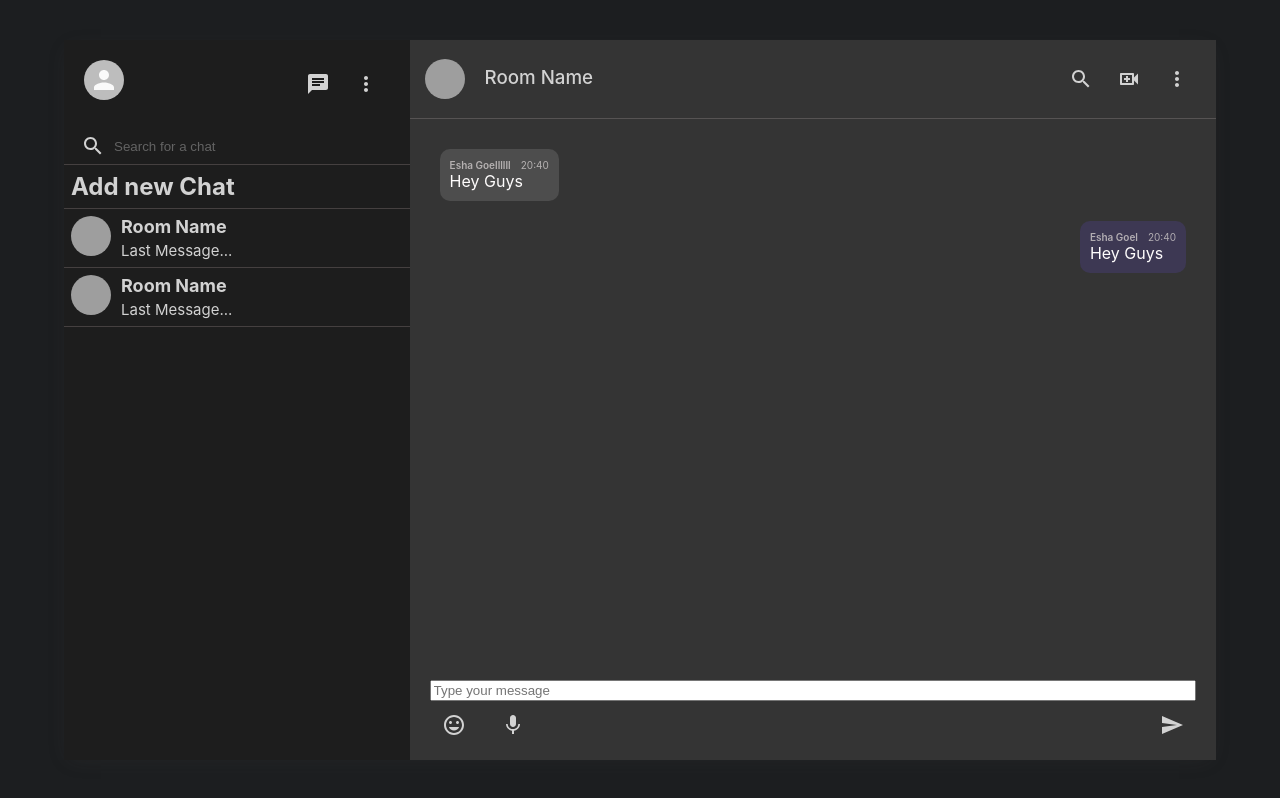
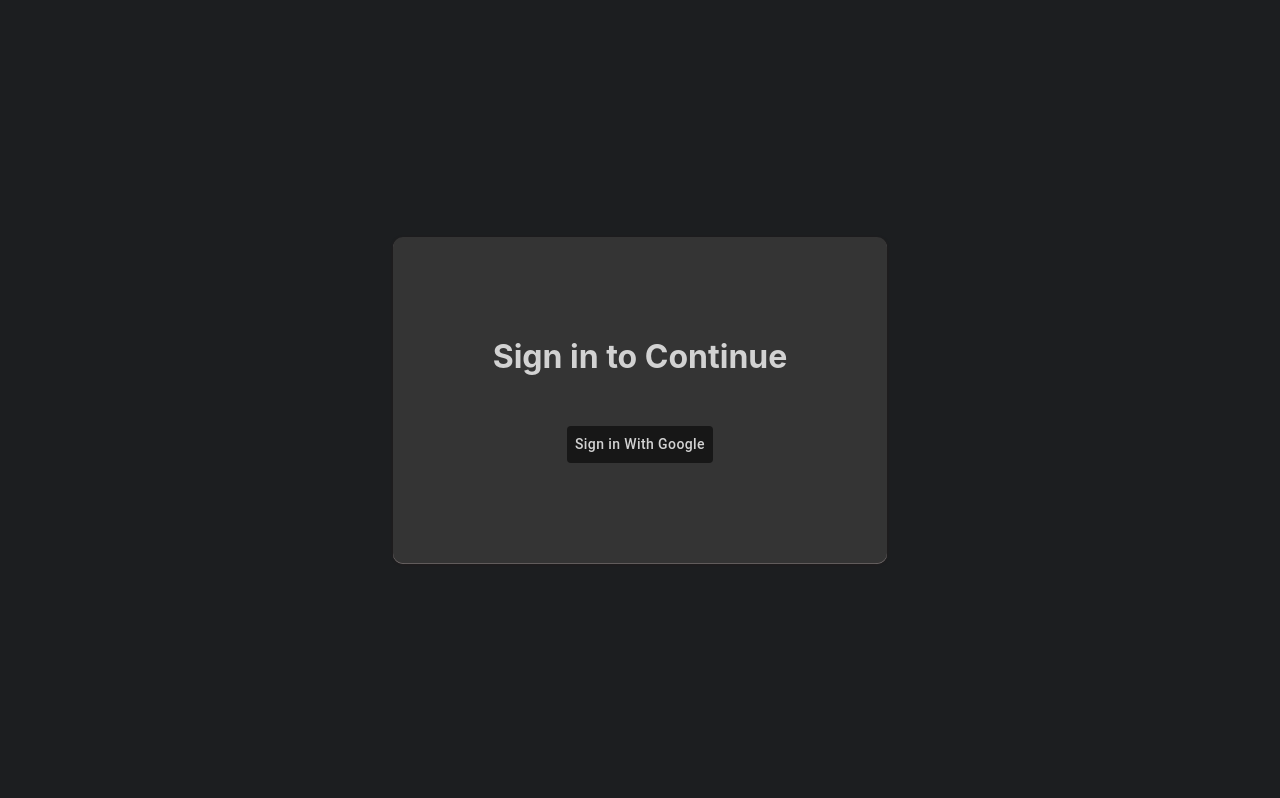
Before and after one commit to esha-goel/video-chat-app, a React (Create React App) app: page /rooms/1 in a window 1280 px wide. Built offline with nearby package versions, Linux system fonts and the light colour scheme; grey boxes are pictures that could not be loaded; the HTML template or start-up script is replaced by a standard one.

Commit message:
Setup Rooms and Login

```diff
--- a/package.json
+++ b/package.json
@@ -11,6 +11,7 @@
     "firebase": "^8.7.0",
     "react": "^17.0.2",
     "react-dom": "^17.0.2",
+    "react-router-dom": "^5.2.0",
     "react-scripts": "4.0.3",
     "web-vitals": "^1.1.2"
   },
--- a/src/App.js
+++ b/src/App.js
@@ -1,17 +1,32 @@
 import './App.css';
 import Sidebar from './Sidebar';
 import Chat from './Chat';
+import { BrowserRouter as Router,Switch, Route} from 'react-router-dom';
+import { useState } from 'react';
+import Login from './Login';
+
 
 function App() {
+  const [user,setUser] = useState(null);
+
   return (
     <div className="app">
-
-      <div className="app__body">
-        {/* Side Bar */}
-        <Sidebar />
-        {/* Chat */}
-        <Chat />
-      </div>
+      {!user?(
+        <Login />
+      ):(
+        <div className="app__body">
+          <Router>
+            <Sidebar />
+            <Switch>
+              <Route path="/rooms/:roomId">
+                <Chat />
+              </Route>
+              <Route path="/">
+              </Route>
+            </Switch>
+          </Router>
+        </div>
+      )}
     </div>
   );
 }
--- a/src/Chat.js
+++ b/src/Chat.js
@@ -6,15 +6,28 @@
 import MicIcon from '@material-ui/icons/Mic';
 import SendIcon from '@material-ui/icons/Send';
 import InsertEmoticonIcon from '@material-ui/icons/InsertEmoticon';
+import { useParams } from 'react-router-dom';
 import './Chat.css';
+import db from './firebase';
 
 const Chat = () => {
     const [input,setInput] = useState('');
     const [seed,setSeed] = useState('');
+    const {roomId} = useParams();
+    const [roomName,setRoomName] = useState('');
 
     useEffect(() => {
-        setSeed(Math.floor(Math.random() * 5000));
-    },[]);
+        if(roomId){
+            db.collection("rooms").doc(roomId).onSnapshot(snapshot => setRoomName(snapshot.data().name))
+        }
+    }, [roomId]);
+    // Everytime roomId changes it runs this
+
+    useEffect(() => {
+        // setSeed(Math.floor(Math.random() * 5000));
+        setSeed(roomId);
+    },[roomId]);
+
 
     const sendMessage = (e) => {
         e.preventDefault();
@@ -29,7 +42,7 @@
                 <Avatar src={`https://avatars.dicebear.com/api/human/${seed}.svg`}/>
 
                 <div className="chat__headerInfo">
-                    <h3>Room Name</h3>
+                    <h3>{roomName}</h3>
                 </div>
 
                 <div className="chat__headerRight">
@@ -78,8 +91,8 @@
                             <MicIcon />
                         </IconButton>
                     </div>
-                    <IconButton color = "inherit">
-                        <SendIcon onClick={sendMessage}/>
+                    <IconButton color = "inherit" onClick={sendMessage}>
+                        <SendIcon />
                     </IconButton>
                 </div>
             </div>
--- /dev/null
+++ b/src/Login.css
@@ -0,0 +1,22 @@
+.login{
+    background-color: #1C1E20;
+    height: 100vh;
+    width: 100vw;
+    display: grid;
+    place-items: center;
+}
+
+.login_container{
+    padding: 100px;
+    text-align: center;
+    background-color: #343434;
+    border-radius: 10px;
+    box-shadow: 0 1px 3px rgb(36 28 28), 0 1px;
+}
+
+.login_container > button{
+    margin-top: 50px;
+    text-transform: inherit !important;
+    background-color: #0e0e0ebf !important;
+    color: #D2D2D2;
+}
--- /dev/null
+++ b/src/Login.js
@@ -0,0 +1,18 @@
+import { Button } from '@material-ui/core';
+import './Login.css';
+
+const Login = () => {
+    const signIn = () => {};
+    return (
+        <div className="login">
+            <div className="login_container">
+                <div className="login_text">
+                    <h1>Sign in to Continue</h1>
+                </div>
+                <Button type="submit" onClick={signIn}>Sign in With Google</Button>
+           </div>
+        </div>
+    )
+}
+
+export default Login
--- a/src/Sidebar.js
+++ b/src/Sidebar.js
@@ -1,12 +1,34 @@
+import { useState,useEffect } from "react";
 import "./Sidebar.css";
 import SidebarChat from './SidebarChat';
 import {Avatar, IconButton} from "@material-ui/core";
 import ChatIcon from '@material-ui/icons/Chat';
 import MoreVertIcon from "@material-ui/icons/MoreVert";
 import SearchOutlinedIcon from '@material-ui/icons/SearchOutlined';
+import db from './firebase';
 
 
 const Sidebar = () => {
+
+    const [rooms,setRooms] = useState([]);
+
+    useEffect(() => {
+        const unsubscribe = db.collection('rooms').onSnapshot(snapshot => (
+            setRooms(snapshot.docs.map(doc => (
+                {
+                    id: doc.id,
+                    data: doc.data()
+                }
+            )
+
+            ))
+        ));
+
+        return () => {
+            unsubscribe();
+        }
+    },[]);
+
     return (
         <div className="sidebar">
             <div className="sidebar__header">
@@ -30,8 +52,9 @@
             <div className="sidebar__chats">
                 {/* SidebarChat */}
                 <SidebarChat addNewChat/>
-                <SidebarChat />
-                <SidebarChat />
+                {rooms.map(room => (
+                    <SidebarChat key={room.id} id={room.id} name={room.data.name}/>
+                ))}
             </div>
         </div>
     )
--- a/src/SidebarChat.js
+++ b/src/SidebarChat.js
@@ -1,14 +1,17 @@
 import { useState,useEffect } from 'react';
 import './SidebarChat.css';
 import {Avatar} from "@material-ui/core";
+import { Link } from 'react-router-dom';
+import db from './firebase';
 
 
-const SidebarChat = ({addNewChat}) => {
+const SidebarChat = ({id,name,addNewChat}) => {
 
     const [seed,setSeed] = useState('');
 
     useEffect(() => {
-        setSeed(Math.floor(Math.random() * 5000));
+        // setSeed(Math.floor(Math.random() * 5000));
+        setSeed(id);
     },[]);
 
     const createChat = () => {
@@ -17,19 +20,23 @@
         if(roomName)
         {
             // do database thing
-            console.log(roomName);
+            db.collection("rooms").add({
+                name:roomName
+            });
         }
     }
 
     return !addNewChat?(
+        <Link to = {`/rooms/${id}`}>
             <div className="sidebarChat">
                 {/* generates random avatars */}
                 <Avatar src={`https://avatars.dicebear.com/api/human/${seed}.svg`}/>
                 <div className="sidebarChat__info">
-                <h2>Room Name</h2>
+                    <h2>{name}</h2>
                     <p>Last Message...</p>
                 </div>
             </div>
+        </Link>
     ):(
         <div onClick={createChat} className="sidebarChat">
             <h2>Add new Chat</h2>
--- a/src/firebase.js
+++ b/src/firebase.js
@@ -1,4 +1,6 @@
-import firebase from "firebase";
+import firebase from "firebase/app";
+import "firebase/auth";
+import "firebase/firestore";
 
 // For Firebase JS SDK v7.20.0 and later, measurementId is optional
 const firebaseConfig = {
```
Also changed, not shown: 1 other file (tests, documents, lock files or other folders). Lines whose indentation alone changed are shown as unchanged.
